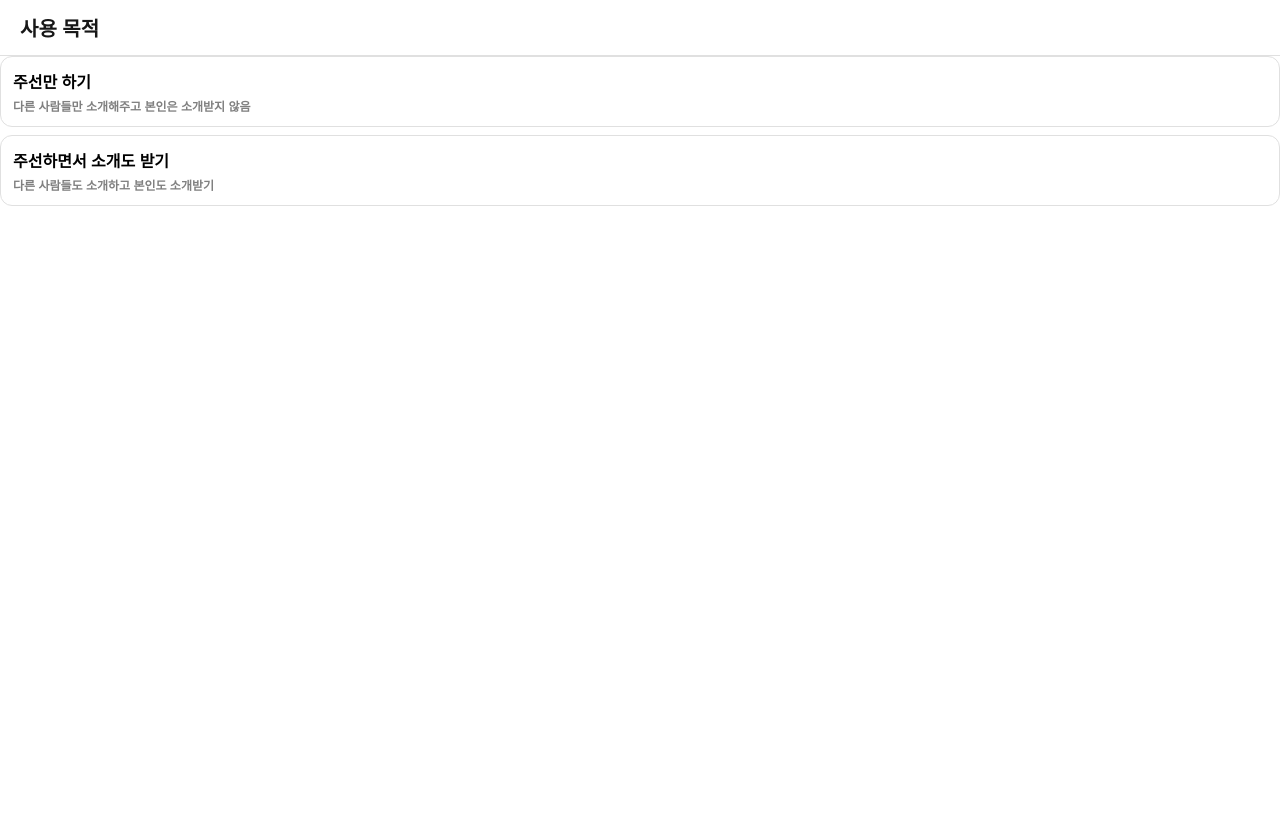
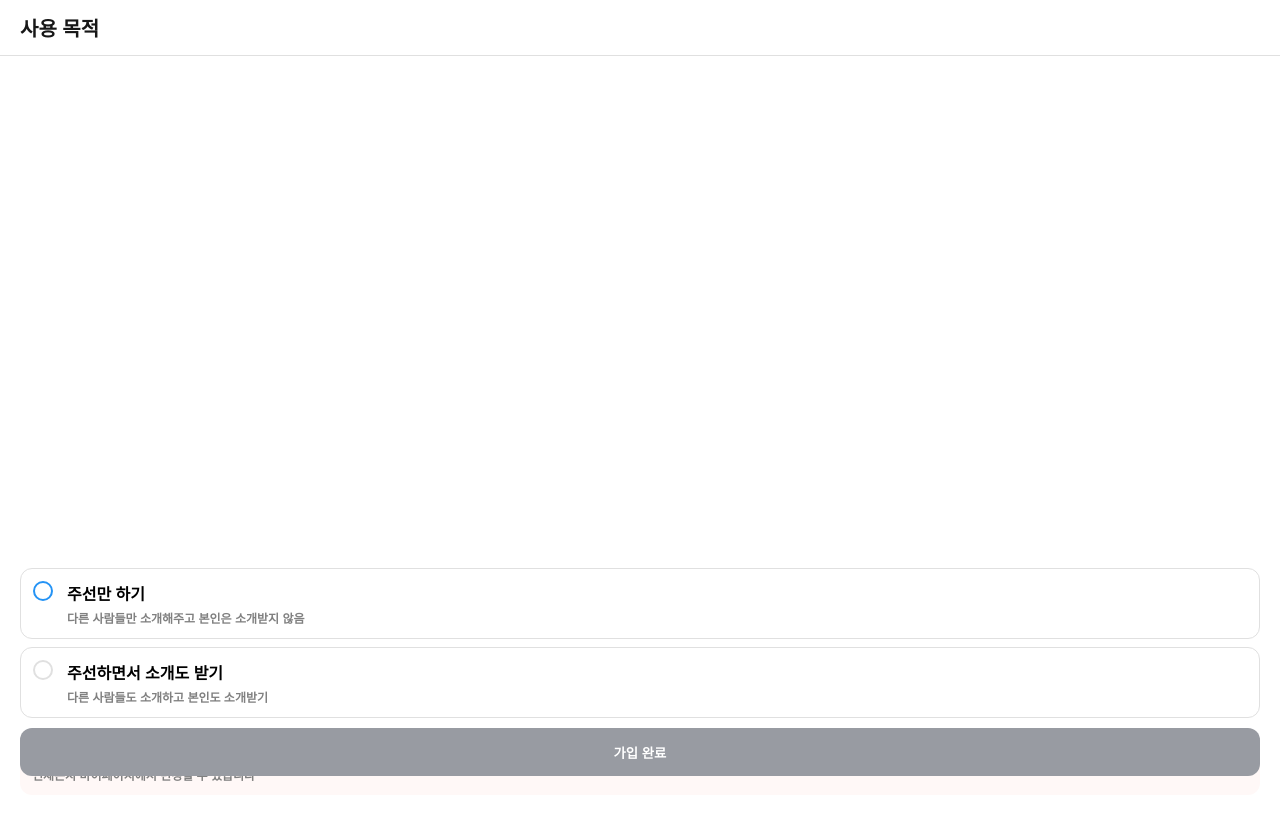
Before and after one commit to Intro-my-friend/imf-frontend, a Next.js app: page /purpose in a window 1280 px wide. Shown: the top 820 px of the page. Built offline with nearby package versions, Linux system fonts and the light colour scheme.

Commit message:
feat: 사용목적

```diff
--- a/app/purpose/page.tsx
+++ b/app/purpose/page.tsx
@@ -1,16 +1,76 @@
 "use client";
 
+import { useState } from "react";
+
+import Link from "next/link";
+
 import Header from "@/component/Header";
+import { withJwt } from "@/lib/authToken";
+import { fetchUserRegist, fetchUserVerificationCodes } from "@/services/users";
+import { useMutation } from "@tanstack/react-query";
+import classNames from "classnames";
 
 import $ from "./style.module.scss";
 
 export default function Purpose() {
+  const [purpose, setPurpose] = useState("only");
+
+  const useUserRegistMutation = useMutation({
+    mutationFn: withJwt(
+      (
+        token,
+        params: {
+          introduction: boolean;
+          verificationNumber: string;
+          phoneNumber: string;
+        },
+      ) =>
+        fetchUserRegist(
+          params.introduction,
+          params.verificationNumber,
+          params.phoneNumber,
+          token,
+        ),
+    ),
+  });
+
+  const handleChange = (e: React.ChangeEvent<HTMLInputElement>) => {
+    setPurpose(e.target.value);
+  };
+
+  const handleRegisterClick = () => {
+    console.log(
+      "asdf",
+      localStorage.getItem("verificationNumber"),
+      localStorage.getItem("phoneNumber"),
+    );
+    useUserRegistMutation.mutate({
+      introduction: purpose === "with",
+      verificationNumber: "123",
+      phoneNumber: "456",
+    });
+  };
+
   return (
     <div className={$.purpose}>
       <Header text={"사용 목적"} />
       <div className={$["only-with"]}>
         <div className={$.only}>
-          <div className={$.radio}></div>
+          <label className={$["circle-radio-label"]}>
+            <input
+              type="radio"
+              value={"only"}
+              checked={purpose === "only"}
+              onChange={handleChange}
+              className={$["circle-radio-input"]}
+            />
+            <span
+              className={classNames(
+                $["circle-radio"],
+                purpose === "only" && $.checked,
+              )}
+            />
+          </label>
           <div className={$.infos}>
             <div className={$.title}>주선만 하기</div>
             <div className={$.description}>
@@ -19,7 +79,21 @@ export default function Purpose() {
           </div>
         </div>
         <div className={$.with}>
-          <div className={$.radio}></div>
+          <label className={$["circle-radio-label"]}>
+            <input
+              type="radio"
+              value={"with"}
+              checked={purpose === "with"}
+              onChange={handleChange}
+              className={$["circle-radio-input"]}
+            />
+            <span
+              className={classNames(
+                $["circle-radio"],
+                purpose === "with" && $.checked,
+              )}
+            />
+          </label>
           <div className={$.infos}>
             <div className={$.title}>주선하면서 소개도 받기</div>
             <div className={$.description}>
@@ -27,7 +101,16 @@ export default function Purpose() {
             </div>
           </div>
         </div>
+        <div className={$.guide}>
+          <div className={$.title}>안내사항</div>
+          <div className={$.description}>
+            언제든지 마이페이지에서 변경할 수 있습니다
+          </div>
+        </div>
       </div>
+      <button className={$.next} onClick={handleRegisterClick}>
+        가입 완료
+      </button>
     </div>
   );
 }
--- a/app/purpose/style.module.scss
+++ b/app/purpose/style.module.scss
@@ -1,12 +1,49 @@
 .only-with {
   display: flex;
   flex-direction: column;
+  align-items: center;
+  justify-content: center;
   gap: 8px;
-  height: 100vh;
-  margin: 0 auto;
+  margin-top: 40%;
+  padding: 0 20px;
+
+  .circle-radio-label {
+    display: inline-block;
+    cursor: pointer;
+    vertical-align: middle;
+    position: relative;
+    width: 20px;
+    height: 20px;
+  }
+
+  .circle-radio-input {
+    opacity: 0;
+    width: 0;
+    height: 0;
+    position: absolute;
+  }
+
+  .circle-radio {
+    display: inline-block;
+    width: 100%;
+    height: 100%;
+    border: 2px solid #e0e0e0;
+    border-radius: 50%;
+    transition:
+      background 0.2s,
+      border-color 0.2s;
+    box-sizing: border-box;
+
+    &.checked {
+      border-color: #2493f5;
+    }
+  }
 
   .only,
   .with {
+    display: flex;
+    gap: 14px;
+    width: 100%;
     border: 1px solid #e0e0e0;
     border-radius: 12px;
     padding: 12px;
@@ -22,11 +59,44 @@
       font-size: 16px;
       font-weight: 600;
     }
+  }
 
-    .description {
-      color: #808080;
-      font-size: 12px;
+  .description {
+    color: #808080;
+    font-size: 12px;
+    font-weight: 600;
+  }
+
+  .guide {
+    display: flex;
+    flex-direction: column;
+    gap: 4px;
+    width: 100%;
+    background: #fff8f7;
+    border-radius: 12px;
+    padding: 12px;
+    margin-top: 4px;
+
+    .title {
+      font-size: 14px;
       font-weight: 600;
+      color: #ff7968;
     }
   }
 }
+
+.next {
+  position: fixed;
+  bottom: 24px;
+  display: flex;
+  align-items: center;
+  justify-content: center;
+  background: #989ba2;
+  border-radius: 12px;
+  color: white;
+  width: calc(100% - 40px);
+  height: 48px;
+  margin: 0 20px;
+  font-weight: bold;
+  border: none;
+}
--- a/app/register/page.module.scss
+++ b/app/register/page.module.scss
@@ -57,5 +57,7 @@
     width: calc(100% - 40px);
     height: 48px;
     margin: 0 20px;
+    font-weight: bold;
+    border: none;
   }
 }
--- a/lib/authToken.ts
+++ b/lib/authToken.ts
@@ -4,13 +4,11 @@ function getJwtOrThrow() {
   return token;
 }
 
-function withJwt<TParams extends any[], TResult>(
-  fn: (token: string, ...args: TParams) => TResult,
+export function withJwt<TParams, TResult>(
+  fn: (token: string, params: TParams) => TResult,
 ) {
-  return (...args: TParams) => {
+  return (params: TParams) => {
     const token = getJwtOrThrow();
-    return fn(token, ...args);
+    return fn(token, params);
   };
 }
-
-export { withJwt };
--- a/services/users.ts
+++ b/services/users.ts
@@ -1,4 +1,4 @@
-export async function fetchVerificationCodes(
+export async function fetchUserVerificationCodes(
   phoneNumber: string,
   token: string,
 ) {
@@ -12,7 +12,7 @@ export async function fetchVerificationCodes(
   });
 }
 
-export async function fetchVerification(
+export async function fetchUserVerification(
   phoneNumber: string,
   verificationNumber: string,
   token: string,
@@ -26,3 +26,29 @@ export async function fetchVerification(
     body: JSON.stringify({ phoneNumber, verificationNumber }),
   });
 }
+
+export async function fetchUserRegist(
+  introduction: boolean,
+  verificationNumber: string,
+  phoneNumber: string,
+  token: string,
+) {
+  console.log({ introduction, verificationNumber, phoneNumber, token });
+  const response = await fetch(
+    "http://15.164.39.230:8000/api/v0/users/regist",
+    {
+      method: "POST",
+      headers: {
+        "Content-Type": "application/json",
+        Authorization: `Bearer ${token}`,
+      },
+      body: JSON.stringify({ introduction, phoneNumber, verificationNumber }),
+    },
+  );
+  if (!response.ok) {
+    // 서버에서 에러 메시지 본문을 받고 싶으면:
+    const msg = await response.text();
+    throw new Error(msg);
+  }
+  return response.json();
+}
```
Also changed, not shown: app/register/page.tsx (+21 -5 lines).
